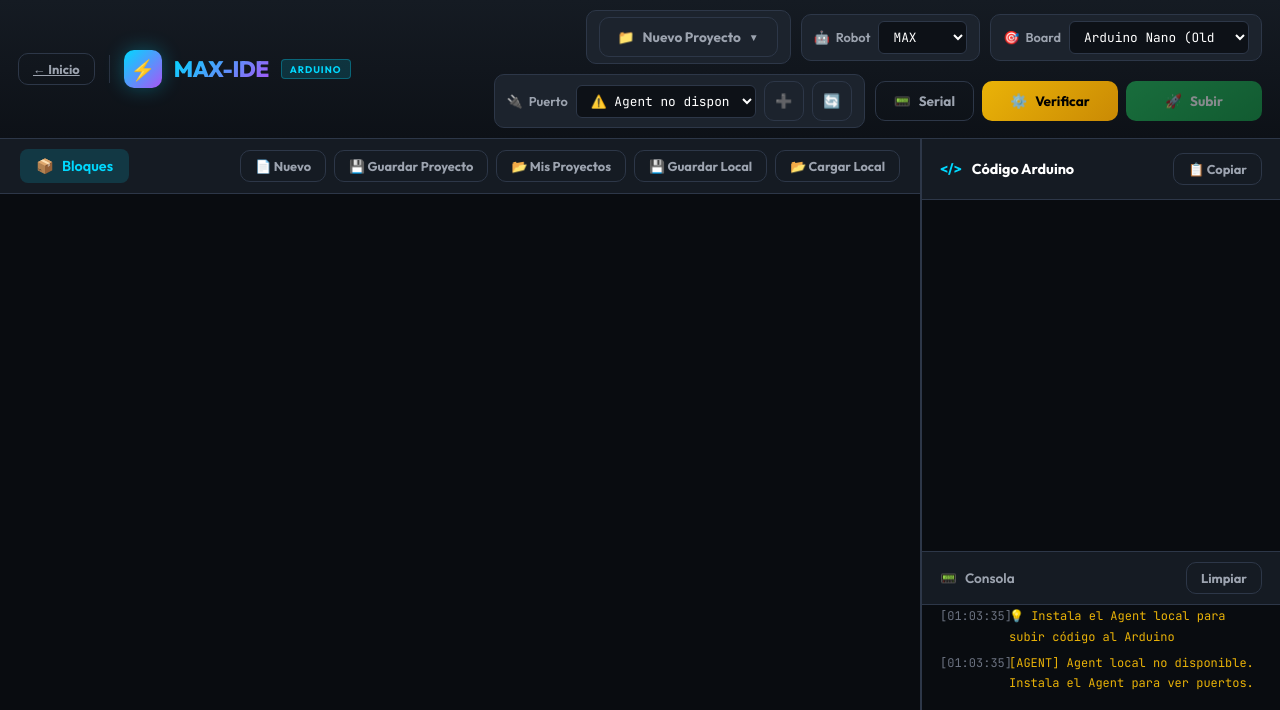
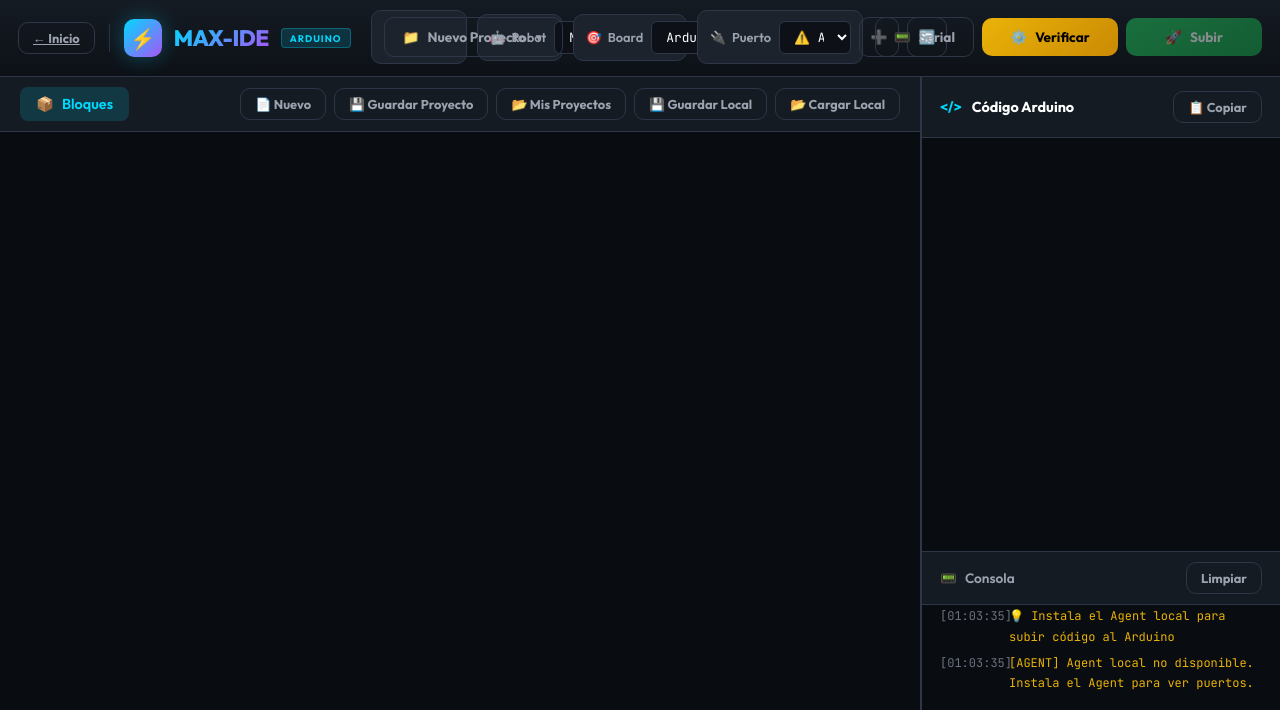
Before and after one commit to Luvigo/Max, a Django app: page /i/1/ in a window 1280 px wide. Shown: the top 710 px of the page. Run offline with Django 5.2, Linux system fonts and the light colour scheme; a user stored in the database is signed in; data that the repository does not hold is empty; some libraries are stand-ins or nearby versions.

Commit message:
fix(editor): barra superior en una fila (Serial/Verificar/Subir sin wrap)
- header-controls: nowrap + overflow-x auto fino
- select Puerto capado; selects algo más estrechos
- móvil mantiene flex-wrap en header-controls

Made-with: Cursor

```diff
--- a/editor/static/editor/css/style.css
+++ b/editor/static/editor/css/style.css
@@ -153,9 +153,24 @@ body {
     justify-content: flex-end;
     justify-self: end;
     min-width: 0;
-    flex-wrap: wrap;
+    flex-wrap: nowrap;
+    overflow-x: auto;
+    overflow-y: hidden;
     width: 100%;
     max-width: 100%;
+    padding-bottom: 2px;
+    -webkit-overflow-scrolling: touch;
+    scrollbar-width: thin;
+    scrollbar-color: var(--border-color) transparent;
+}
+
+.header-controls::-webkit-scrollbar {
+    height: 5px;
+}
+
+.header-controls::-webkit-scrollbar-thumb {
+    background: var(--border-color);
+    border-radius: 4px;
 }
 
 .control-group {
@@ -190,9 +205,14 @@ body {
     font-family: 'JetBrains Mono', monospace;
     font-size: 0.8rem;
     cursor: pointer;
-    min-width: 80px;
-    max-width: 180px;
+    min-width: 72px;
+    max-width: 160px;
     flex: 1 1 auto;
+}
+
+/* Puerto: texto largo (p. ej. Agent no disponible) no debe empujar acciones a otra fila */
+.control-group:has(#portSelect) select {
+    max-width: 12rem;
 }
 
 .control-group select:focus {
@@ -293,6 +313,8 @@ body {
     display: flex;
     gap: 8px;
     flex-shrink: 0;
+    align-items: center;
+    margin-left: 2px;
 }
 
 /* Laptop y pantallas medianas: ajustar controles para que no se salgan */
@@ -378,6 +400,8 @@ body {
     .header-controls {
         justify-self: stretch;
         justify-content: flex-start;
+        flex-wrap: wrap;
+        overflow-x: visible;
     }
     .logo-icon {
         width: 32px;
--- a/editor/templates/editor/ide/student/activity_ide.html
+++ b/editor/templates/editor/ide/student/activity_ide.html
@@ -15,7 +15,7 @@
     <script src="https://unpkg.com/blockly@9.3.3/blockly.min.js"></script>
 
     <!-- Estilos -->
-    <link rel="stylesheet" href="{% static 'editor/css/style.css' %}?v=2026032843">
+    <link rel="stylesheet" href="{% static 'editor/css/style.css' %}?v=2026032844">
 
     <style>
         .activity-context-bar {
--- a/editor/templates/editor/ide/tutor/activity_sandbox.html
+++ b/editor/templates/editor/ide/tutor/activity_sandbox.html
@@ -4,7 +4,7 @@
 {% block title %}Sandbox - {{ activity.title }}{% endblock %}
 
 {% block extra_head %}
-<link rel="stylesheet" href="{% static 'editor/css/style.css' %}?v=2026032843">
+<link rel="stylesheet" href="{% static 'editor/css/style.css' %}?v=2026032844">
 <style>
     .sandbox-context {
         background: var(--color-bg-card, #161b22);
--- a/editor/templates/editor/index.html
+++ b/editor/templates/editor/index.html
@@ -15,7 +15,7 @@
     <script src="https://unpkg.com/blockly@9.3.3/blockly.min.js"></script>
 
     <!-- Estilos -->
-    <link rel="stylesheet" href="{% static 'editor/css/style.css' %}?v=2026032843">
+    <link rel="stylesheet" href="{% static 'editor/css/style.css' %}?v=2026032844">
 
     <!-- Estilos de Proyectos -->
     <style>
```
